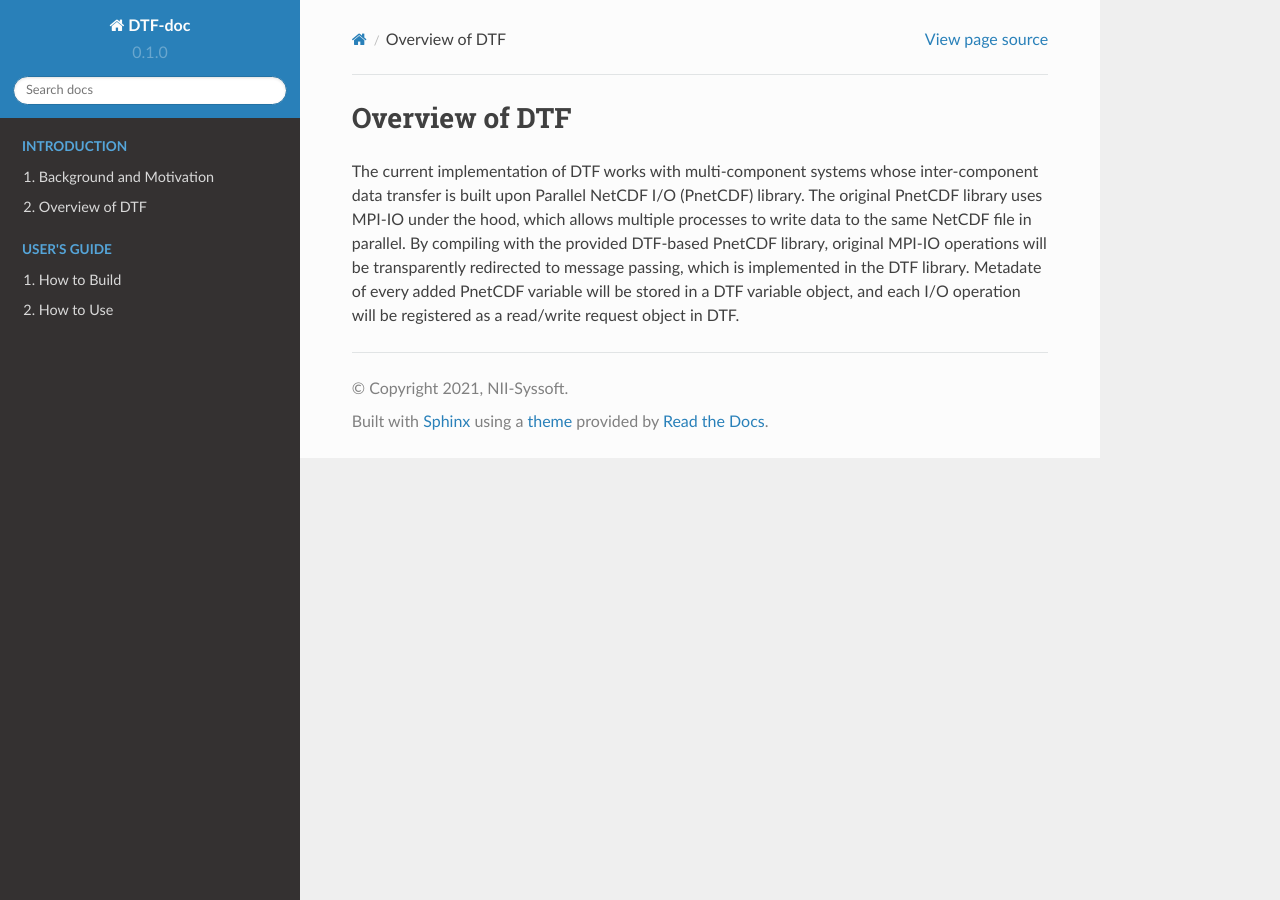
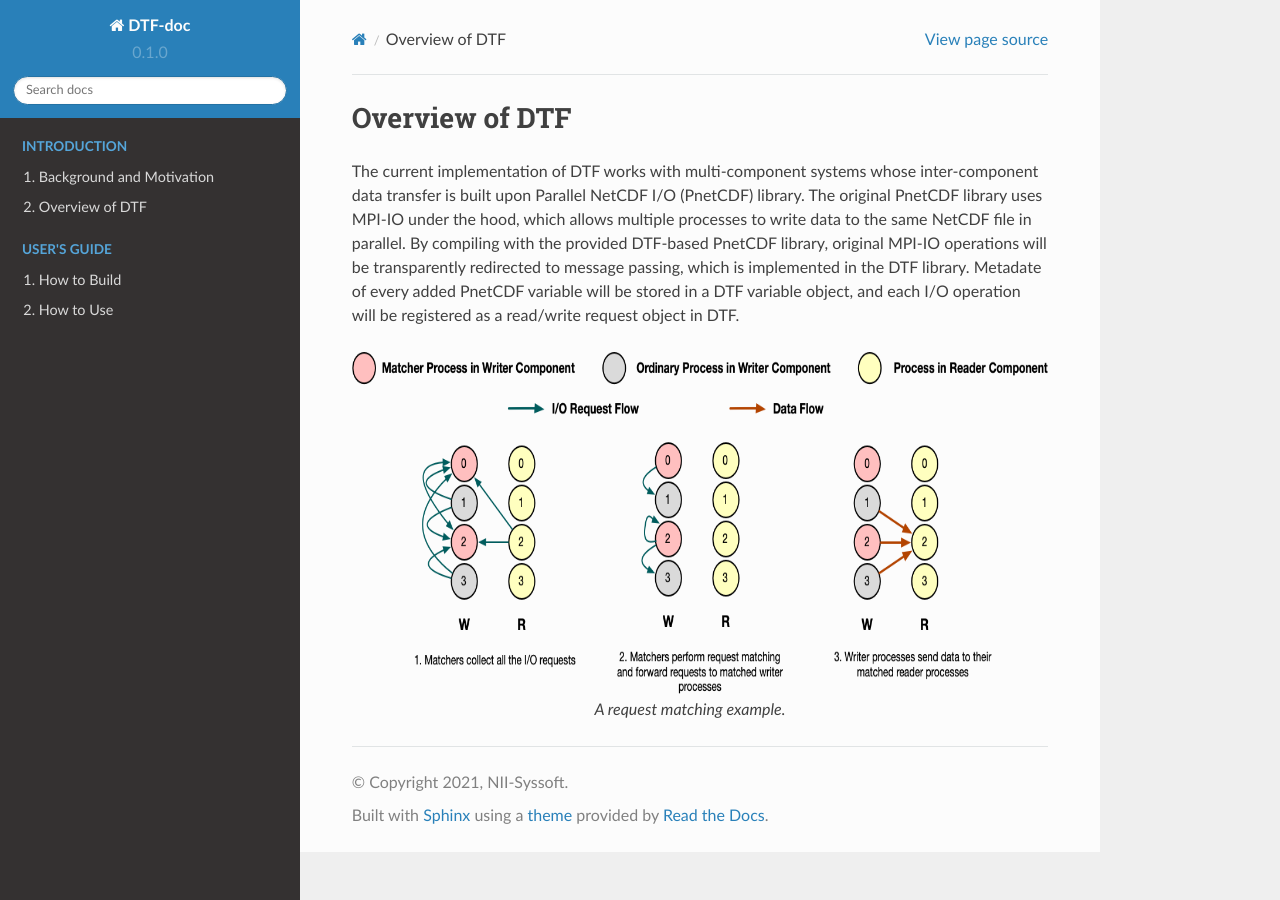
Before and after one commit to yjie2366/dtf-docs, a Sphinx documentation site: the page built from docs/source/overview.rst, in a window 1280 px wide. Built offline with Sphinx 7.4.7 and the Read the Docs theme 2.0.0, drawn with Linux system fonts in a browser that asks for light colours.

Commit message:
Add figure of request matching

```diff
--- a/docs/source/overview.rst
+++ b/docs/source/overview.rst
@@ -7,3 +7,11 @@ The current implementation of DTF works with multi-component systems whose inter
 The original PnetCDF library uses MPI-IO under the hood, which allows multiple processes to write data to the same NetCDF file in parallel.
 By compiling with the provided DTF-based PnetCDF library, original MPI-IO operations will be transparently redirected to message passing, which is implemented in the DTF library.
 Metadate of every added PnetCDF variable will be stored in a DTF variable object, and each I/O operation will be registered as a read/write request object in DTF.
+
+.. _request-m:
+
+.. figure:: img/request-m.png
+    :scale: 80
+    :align: center
+
+    A request matching example.
```
Also changed, not shown: docs/source/img/request-m.png (added).
